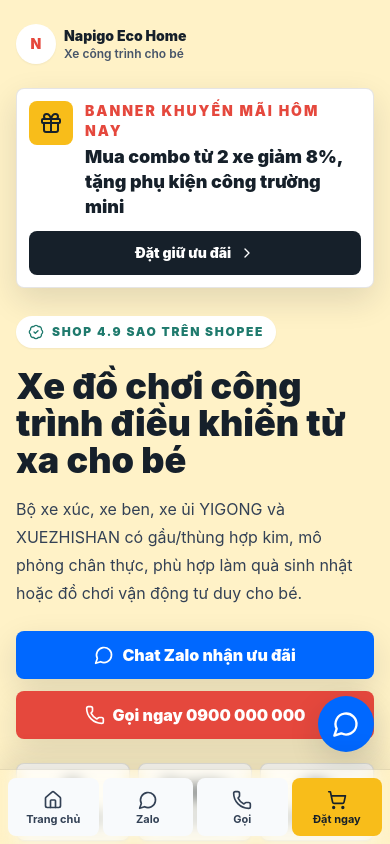
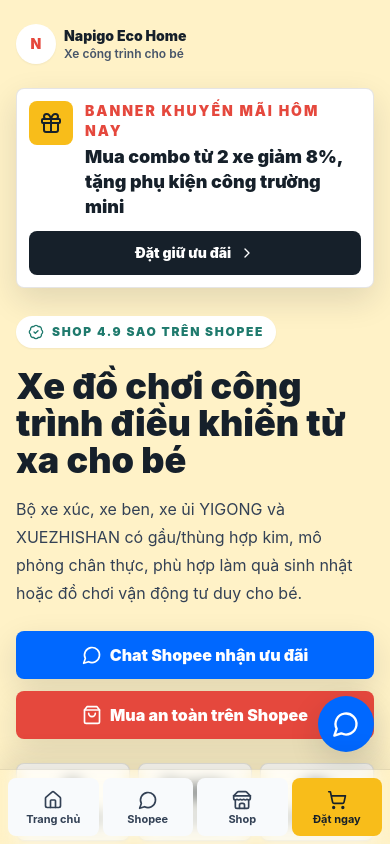
Before and after one commit to Napigostore/Xe-c-ng-tr-nh, a Next.js app: page / in a window 390 px wide. Shown: the top 844 px of the page. Built offline with nearby package versions, Linux system fonts and the light colour scheme; no server answers.

Commit message:
Use official Shopee checkout contact

```diff
--- a/app/components/ConversionWidgets.tsx
+++ b/app/components/ConversionWidgets.tsx
@@ -1,20 +1,26 @@
 "use client";
 
-import { Home, MessageCircle, Phone, ShoppingCart, X } from "lucide-react";
+import { Home, MessageCircle, Phone, ShoppingCart, Store, X } from "lucide-react";
 import type { ReactElement } from "react";
 import { useEffect, useState } from "react";
 
 type ConversionWidgetsProps = {
-  zaloUrl: string;
+  hasPhoneContact: boolean;
   phoneHref: string;
+  primaryChatLabel: string;
+  primaryChatUrl: string;
+  shopUrl: string;
 };
 
 const storageKey = "toy-construction-offer-dismissed-at";
 const oneDay = 24 * 60 * 60 * 1000;
 
 export function ConversionWidgets({
-  zaloUrl,
-  phoneHref
+  hasPhoneContact,
+  phoneHref,
+  primaryChatLabel,
+  primaryChatUrl,
+  shopUrl
 }: ConversionWidgetsProps) {
   const [showOffer, setShowOffer] = useState(false);
 
@@ -35,8 +41,8 @@
   return (
     <>
       <a
-        href={zaloUrl}
-        aria-label="Chat Zalo để nhận tư vấn"
+        href={primaryChatUrl}
+        aria-label={`${primaryChatLabel} để nhận tư vấn`}
         className="focus-ring fixed bottom-[92px] right-4 z-40 grid size-14 place-items-center rounded-full bg-zalo-blue text-white shadow-lift transition hover:translate-y-[-2px] md:bottom-6 md:right-6"
       >
         <MessageCircle aria-hidden="true" className="size-7" />
@@ -48,8 +54,16 @@
       >
         <div className="mx-auto grid max-w-md grid-cols-4 gap-1">
           <MobileAction href="#top" label="Trang chủ" icon={<Home />} />
-          <MobileAction href={zaloUrl} label="Zalo" icon={<MessageCircle />} />
-          <MobileAction href={phoneHref} label="Gọi" icon={<Phone />} />
+          <MobileAction
+            href={primaryChatUrl}
+            label={primaryChatLabel.replace("Chat ", "")}
+            icon={<MessageCircle />}
+          />
+          <MobileAction
+            href={hasPhoneContact ? phoneHref : shopUrl}
+            label={hasPhoneContact ? "Gọi" : "Shop"}
+            icon={hasPhoneContact ? <Phone /> : <Store />}
+          />
           <MobileAction
             href="#dat-hang"
             label="Đặt ngay"
@@ -86,23 +100,27 @@
               </button>
             </div>
             <p className="mt-3 text-sm leading-6 text-slate-600">
-              Tặng thêm 6 biển báo mini cho đơn đặt qua Zalo trong hôm nay. Số
+              Tặng thêm 6 biển báo mini cho đơn đặt qua chat trong hôm nay. Số
               lượng quà tặng có hạn theo từng đợt hàng.
             </p>
             <div className="mt-5 grid grid-cols-2 gap-3">
               <a
-                href={zaloUrl}
+                href={primaryChatUrl}
                 className="focus-ring inline-flex items-center justify-center gap-2 rounded-[8px] bg-zalo-blue px-4 py-3 text-sm font-bold text-white"
               >
                 <MessageCircle aria-hidden="true" className="size-4" />
                 Nhận ưu đãi
               </a>
               <a
-                href={phoneHref}
+                href={hasPhoneContact ? phoneHref : shopUrl}
                 className="focus-ring inline-flex items-center justify-center gap-2 rounded-[8px] border border-slate-200 px-4 py-3 text-sm font-bold text-slate-900"
               >
-                <Phone aria-hidden="true" className="size-4" />
-                Gọi tư vấn
+                {hasPhoneContact ? (
+                  <Phone aria-hidden="true" className="size-4" />
+                ) : (
+                  <Store aria-hidden="true" className="size-4" />
+                )}
+                {hasPhoneContact ? "Gọi tư vấn" : "Mở Shopee"}
               </a>
             </div>
           </div>
--- a/app/layout.tsx
+++ b/app/layout.tsx
@@ -1,13 +1,12 @@
 import type { Metadata, Viewport } from "next";
 import type { ReactNode } from "react";
+import { siteUrl } from "./salesConfig";
 import "./globals.css";
 
-const siteUrl =
-  process.env.NEXT_PUBLIC_SITE_URL || "https://dochoinhapkhau.tienso.vn";
 const siteName = "Xe Công Trình Đồ Chơi";
-const title = "Xe đồ chơi công trình cao cấp cho bé | Gọi/Zalo nhận ưu đãi";
+const title = "Xe đồ chơi công trình cao cấp cho bé | Chat Shopee nhận ưu đãi";
 const description =
-  "Landing page bán xe đồ chơi công trình cho bé: xe xúc, xe ben, xe cẩu, xe lu, combo công trường. Giao nhanh, đổi trả 7 ngày, tư vấn qua Zalo.";
+  "Landing page bán xe đồ chơi công trình cho bé: xe xúc, xe ben, xe cẩu, xe lu, combo công trường. Giao nhanh, đổi trả 7 ngày, thanh toán qua Shopee chính thức.";
 
 export const metadata: Metadata = {
   metadataBase: new URL(siteUrl),
--- a/app/page.tsx
+++ b/app/page.tsx
@@ -16,11 +16,15 @@
 } from "lucide-react";
 import { ConversionWidgets } from "./components/ConversionWidgets";
 import { OrderCheckout } from "./components/OrderCheckout";
-
-const shopUrl = "https://shopee.vn/napigo_eco_home";
-const phoneDisplay = "0900 000 000";
-const phoneHref = "tel:0900000000";
-const zaloUrl = "https://zalo.me/0900000000";
+import {
+  hasPhoneContact,
+  phoneDisplay,
+  phoneHref,
+  primaryChatLabel,
+  primaryChatUrl,
+  shopUrl,
+  zaloUrl
+} from "./salesConfig";
 
 const products = [
   {
@@ -159,7 +163,7 @@
   {
     question: "Đặt hàng bằng cách nào nhanh nhất?",
     answer:
-      "Bạn có thể bấm Zalo, Gọi ngay hoặc Đặt ngay ở thanh cuối màn hình để shop tư vấn mẫu còn hàng và chốt đơn nhanh."
+      "Bạn có thể bấm Chat Shopee, Shop chính thức hoặc Đặt ngay ở thanh cuối màn hình để shop tư vấn mẫu còn hàng và chốt đơn nhanh."
   }
 ];
 
@@ -211,7 +215,7 @@
       "@type": "WebPage",
       name: "Xe đồ chơi công trình cho bé",
       description:
-        "Landing page bán xe đồ chơi công trình điều khiển từ xa, tập trung tư vấn và chốt đơn nhanh qua Zalo hoặc điện thoại."
+        "Landing page bán xe đồ chơi công trình điều khiển từ xa, tập trung tư vấn, đặt hàng và thanh toán qua shop Shopee chính thức."
     },
     ...productSchema,
     faqSchema
@@ -230,6 +234,9 @@
       <OrderCheckout
         phoneDisplay={phoneDisplay}
         phoneHref={phoneHref}
+        hasPhoneContact={hasPhoneContact}
+        primaryChatLabel={primaryChatLabel}
+        primaryChatUrl={primaryChatUrl}
         shopUrl={shopUrl}
         zaloUrl={zaloUrl}
       />
@@ -239,7 +246,13 @@
       <TrustSection />
       <PolicySection />
       <FaqSection />
-      <ConversionWidgets zaloUrl={zaloUrl} phoneHref={phoneHref} />
+      <ConversionWidgets
+        hasPhoneContact={hasPhoneContact}
+        phoneHref={phoneHref}
+        primaryChatLabel={primaryChatLabel}
+        primaryChatUrl={primaryChatUrl}
+        shopUrl={shopUrl}
+      />
     </main>
   );
 }
@@ -288,12 +301,13 @@
 
             <div className="mt-6 flex flex-col gap-3 sm:flex-row">
               <a
-                href={zaloUrl}
+                href={primaryChatUrl}
                 className="focus-ring inline-flex min-h-12 items-center justify-center gap-2 rounded-[8px] bg-zalo-blue px-5 py-3 text-base font-black text-white shadow-lift transition hover:translate-y-[-1px]"
               >
                 <MessageCircle aria-hidden="true" className="size-5" />
-                Chat Zalo nhận ưu đãi
+                {primaryChatLabel} nhận ưu đãi
               </a>
+              {hasPhoneContact ? (
                 <a
                   href={phoneHref}
                   className="focus-ring inline-flex min-h-12 items-center justify-center gap-2 rounded-[8px] bg-signal-red px-5 py-3 text-base font-black text-white shadow-lift transition hover:translate-y-[-1px]"
@@ -301,6 +315,15 @@
                   <Phone aria-hidden="true" className="size-5" />
                   Gọi ngay {phoneDisplay}
                 </a>
+              ) : (
+                <a
+                  href={shopUrl}
+                  className="focus-ring inline-flex min-h-12 items-center justify-center gap-2 rounded-[8px] bg-signal-red px-5 py-3 text-base font-black text-white shadow-lift transition hover:translate-y-[-1px]"
+                >
+                  <ShoppingBag aria-hidden="true" className="size-5" />
+                  Mua an toàn trên Shopee
+                </a>
+              )}
             </div>
 
             <div className="mt-6 grid grid-cols-3 gap-2 text-center">
--- a/app/robots.ts
+++ b/app/robots.ts
@@ -1,7 +1,5 @@
 import type { MetadataRoute } from "next";
-
-const siteUrl =
-  process.env.NEXT_PUBLIC_SITE_URL || "https://dochoinhapkhau.tienso.vn";
+import { siteUrl } from "./salesConfig";
 
 export const dynamic = "force-static";
 
--- /dev/null
+++ b/app/salesConfig.ts
@@ -0,0 +1,16 @@
+export const shopUrl = "https://shopee.vn/napigo_eco_home";
+export const shopChatUrl =
+  "https://shopee.vn/webchat/conversations/new?shop_id=784893329";
+export const siteUrl =
+  process.env.NEXT_PUBLIC_SITE_URL || "https://dochoinhapkhau.tienso.vn";
+
+// Fill these when the shop has an official public phone or Zalo number.
+export const phoneDisplay = process.env.NEXT_PUBLIC_PHONE_DISPLAY || "";
+export const phoneHref = process.env.NEXT_PUBLIC_PHONE_HREF || "";
+export const zaloUrl = process.env.NEXT_PUBLIC_ZALO_URL || "";
+
+export const hasPhoneContact = phoneHref.startsWith("tel:");
+export const hasZaloContact = zaloUrl.startsWith("https://zalo.me/");
+
+export const primaryChatUrl = hasZaloContact ? zaloUrl : shopChatUrl;
+export const primaryChatLabel = hasZaloContact ? "Chat Zalo" : "Chat Shopee";
--- a/app/sitemap.ts
+++ b/app/sitemap.ts
@@ -1,7 +1,5 @@
 import type { MetadataRoute } from "next";
-
-const siteUrl =
-  process.env.NEXT_PUBLIC_SITE_URL || "https://dochoinhapkhau.tienso.vn";
+import { siteUrl } from "./salesConfig";
 
 export const dynamic = "force-static";
 
```
Also changed, not shown: app/components/OrderCheckout.tsx (+54 -6 lines). Lines whose indentation alone changed are shown as unchanged.
